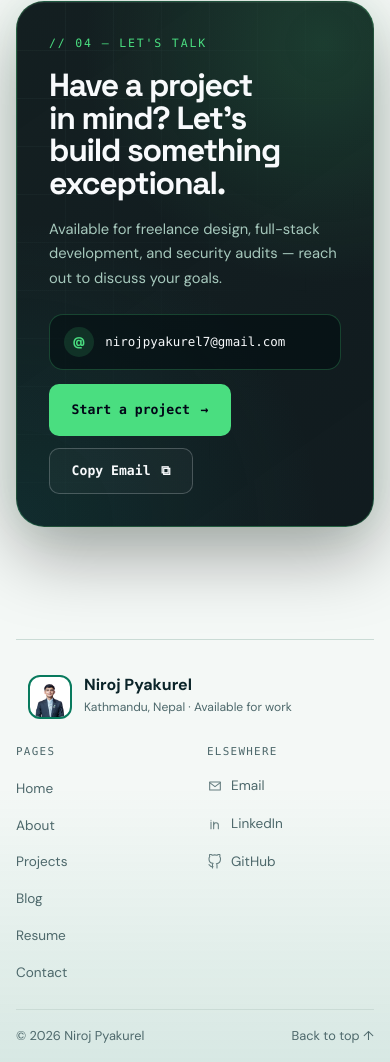
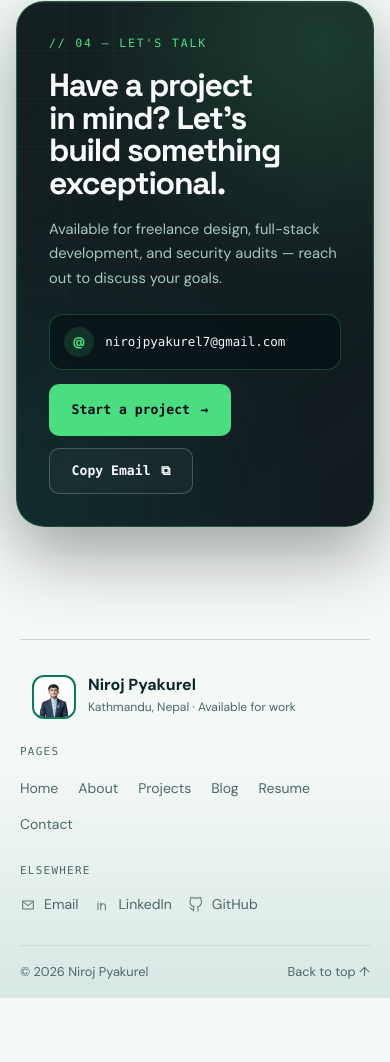
Before and after one commit to niroj-pyakurel/niroj-pyakurel.github.io, an Astro site: page / in a window 390 px wide. Shown: the part 5772-6834 px from the top of the page. After the commit the page ends 6770 px from the top, so only its background shows below. Built offline with nearby package versions, Linux system fonts and the light colour scheme; Astro itself is replaced by a stand-in of ours.

Commit message:
Balance mobile footer layout and fix edge padding

```diff
--- a/src/components/Footer.astro
+++ b/src/components/Footer.astro
@@ -15,7 +15,7 @@ const socialIconPaths = {
 ---
 
 <footer class="site-footer">
-  <div class="container footer-main">
+  <div class="footer-container footer-main">
     <div class="footer-brand">
       <picture>
         <source srcset="/niroj.webp?v=20261122c" type="image/webp" />
@@ -58,7 +58,7 @@ const socialIconPaths = {
     </div>
   </div>
 
-  <div class="container footer-bottom">
+  <div class="footer-container footer-bottom">
     <p>© {new Date().getFullYear()} {site.name}</p>
     <a href="#main">Back to top ↑</a>
   </div>
@@ -70,9 +70,17 @@ const socialIconPaths = {
     background: linear-gradient(0deg, var(--color-accent-soft), transparent 65%);
   }
 
+  .footer-container {
+    width: 100%;
+    max-width: 72rem;
+    margin-inline: auto;
+    padding-inline: 1.25rem;
+  }
+
   .footer-main {
     position: relative;
-    display: grid;
+    display: flex;
+    flex-direction: column;
     gap: 1.5rem;
     padding-block: 2.25rem 1.5rem;
   }
@@ -81,8 +89,8 @@ const socialIconPaths = {
     content: '';
     position: absolute;
     top: 0;
-    right: var(--gutter);
-    left: var(--gutter);
+    right: 1.25rem;
+    left: 1.25rem;
     height: 1px;
     background: var(--color-border);
   }
@@ -128,8 +136,8 @@ const socialIconPaths = {
   }
 
   .footer-columns {
-    display: grid;
-    grid-template-columns: repeat(2, minmax(0, 1fr));
+    display: flex;
+    flex-direction: column;
     gap: 1.5rem;
   }
 
@@ -147,10 +155,16 @@ const socialIconPaths = {
   }
 
   .footer-links {
-    display: grid;
-    gap: 0.65rem;
+    display: flex;
+    flex-wrap: wrap;
+    align-items: center;
+    gap: 0.625rem 1.25rem;
     padding: 0;
     list-style: none;
+  }
+
+  .footer-nav:last-child .footer-links {
+    gap: 0.625rem 1rem;
   }
 
   .footer-links a {
@@ -159,8 +173,9 @@ const socialIconPaths = {
     gap: 0.5rem;
     width: fit-content;
     color: var(--color-muted);
-    font-size: 0.85rem;
+    font-size: 0.875rem;
     text-decoration: none;
+    white-space: nowrap;
     transition: color var(--transition), transform var(--transition);
   }
 
@@ -192,8 +207,8 @@ const socialIconPaths = {
     content: '';
     position: absolute;
     top: 0;
-    right: var(--gutter);
-    left: var(--gutter);
+    right: 1.25rem;
+    left: 1.25rem;
     height: 1px;
     background: var(--color-border);
   }
@@ -201,6 +216,7 @@ const socialIconPaths = {
   .footer-bottom p,
   .footer-bottom a {
     margin: 0;
+    white-space: nowrap;
     transition: color var(--transition), transform var(--transition);
   }
 
@@ -215,9 +231,21 @@ const socialIconPaths = {
     transform: translateY(-1px);
   }
 
+  @media (min-width: 640px) {
+    .footer-container {
+      padding-inline: 2rem;
+    }
+
+    .footer-main::before,
+    .footer-bottom::before {
+      right: 2rem;
+      left: 2rem;
+    }
+  }
+
   @media (min-width: 768px) {
     .footer-main {
-      display: flex;
+      flex-direction: row;
       align-items: flex-start;
       justify-content: space-between;
       gap: 3rem;
@@ -229,12 +257,13 @@ const socialIconPaths = {
     }
 
     .footer-columns {
-      display: flex;
+      flex-direction: row;
       gap: clamp(3rem, 6vw, 5rem);
     }
 
-    .footer-links {
-      gap: 0.6rem;
+    .footer-links,
+    .footer-nav:last-child .footer-links {
+      gap: 0.625rem 1.25rem;
     }
   }
 </style>
--- a/src/components/SEOHead.astro
+++ b/src/components/SEOHead.astro
@@ -16,7 +16,7 @@ const canonical = new URL(Astro.url.pathname, Astro.site).href;
 <meta name="viewport" content="width=device-width, initial-scale=1" />
 <meta name="theme-color" content="#07151a" media="(prefers-color-scheme: dark)" />
 <meta name="theme-color" content="#f3f7f5" media="(prefers-color-scheme: light)" />
-<link rel="icon" href="/favicon.png?v=20261122b" type="image/png" />
+<link rel="icon" href="/favicon.svg?v=20261122" type="image/svg+xml" />
 <link rel="canonical" href={canonical} />
 
 <meta property="og:type" content={type} />
```
Also changed, not shown: public/favicon.svg.
